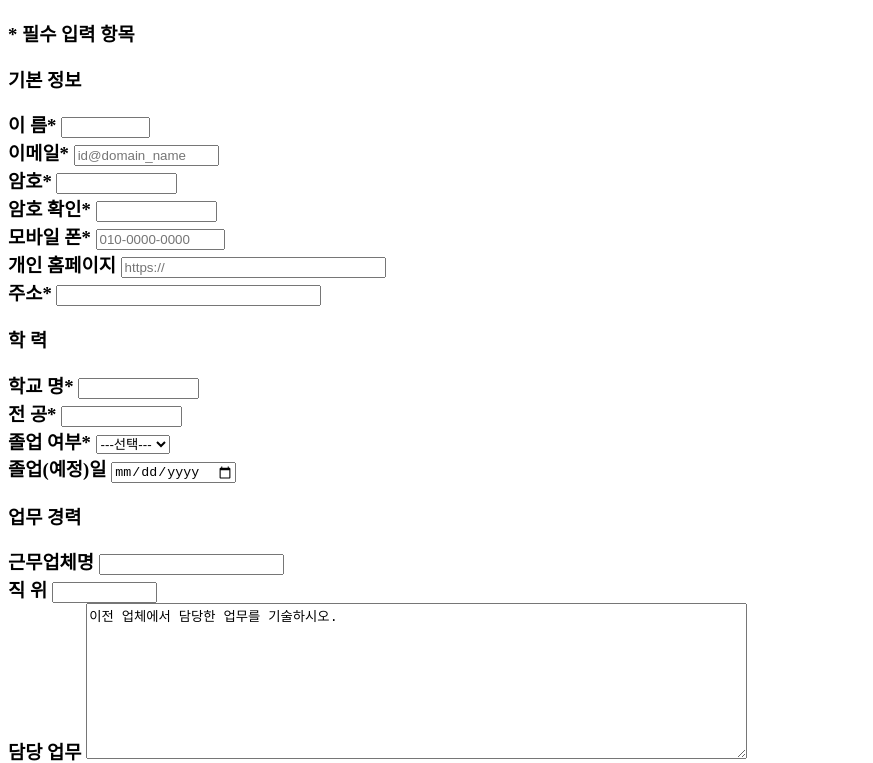
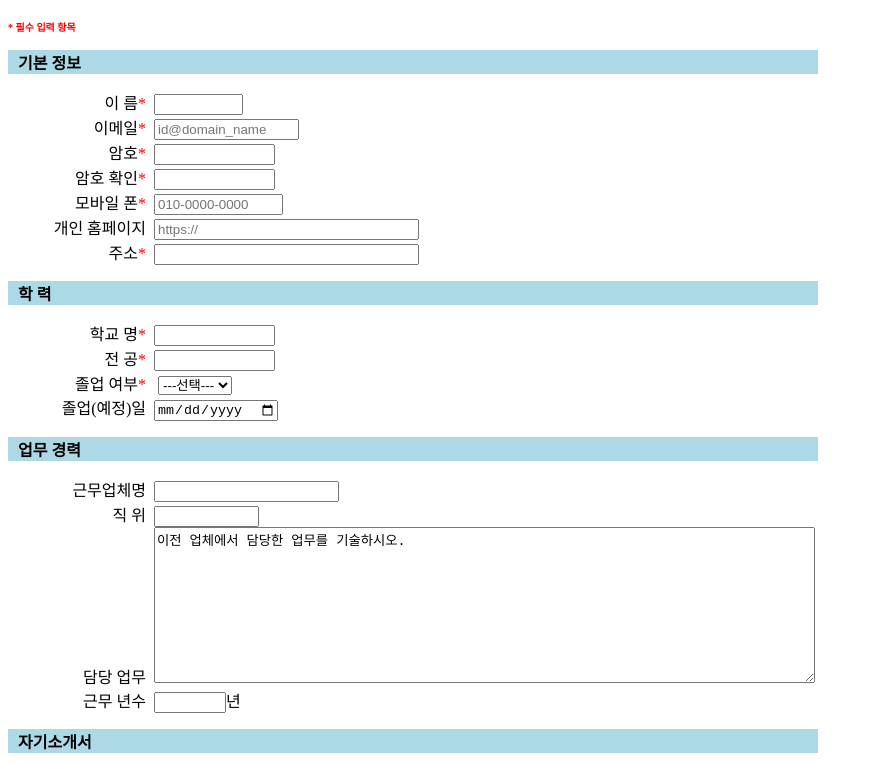
Before and after one commit to joy030925/web_2023, a plain HTML site: page lab/register.html in a window 1280 px wide. Shown: the part 70-833 px from the top of the page, without its empty margins (0-873 px from the left). Drawn offline with Linux system fonts and the light colour scheme.

Commit message:
네번째 commit

```diff
--- a/lab/register.html
+++ b/lab/register.html
@@ -3,37 +3,72 @@
 <head>
     <meta charset="UTF-8">
     <title>취업 정보 계정 만들기</title>
+    <style>
+        h3 {color:red;
+            font-size: 10px}
+        p {font-weight: bold;
+            background-color: lightblue;
+            width: 800px;
+            padding-left: 10px;
+        }
+        label {margin-left: 8px;
+               text-align: right;
+               width: 130px;
+               padding-right: 8px;
+               display: inline-block;
+        }
+        span  {margin-left: 8px;
+               text-align: right;
+               width: 130px;
+               padding-right: 8px;
+               display: inline-block;
+        }
+        #work {display: inline-block;
+        }
+        #submit {margin-left: 200px;
+        }
+        a {color: red;}
+    </style>
 </head>
 <body>
+<form>
 <h1>취업 정보 계정 만들기</h1>
-<h3>* 필수 입력 항목
-    <p>기본 정보</p>
-<label for="user name">이 름*</label>
-<input type="text" id ="user name" size="8"><br>
-<label>이메일* <input type="text" id="email" name="email" size="15" placeholder="id@domain_name"></label><br>
-<label>암호* <input type="password" id="pwd" size="12"></label><br>
-<label>암호 확인* <input type="password" id="pwds" size="12"></label><br>
-<label>모바일 폰* <input type="tel" id="tel" size="13" placeholder="010-0000-0000"></label><br>
-<label>개인 홈페이지 <input type="url" id="url" size="30" placeholder="https://"></label><br>
-  <label>주소* <input type="text" id="address" size="30"></label><br></h3>
-<h3><p>학 력</p>
-<label>학교 명* <input type="text" id="school_name" size="12"></label><br>
-<label>전 공* <input type="text" id="major" size="12"></label><br>
-<label>졸업 여부* <select name="grad" id="grad">
+<h3>* 필수 입력 항목</h3>
+<p>기본 정보</p>
+<div>
+<label for="user name">이 름<a>*</a></label><input type="text" id ="user name" size="8">
+<div><label for="email">이메일<a>*</a></label><input type="text" id="email" name="email" size="15" placeholder="id@domain_name"></div>
+<div><label for="pwd">암호<a>*</a></label><input type="password" id="pwd" size="12"></div>
+<div><label for="pwds">암호 확인<a>*</a></label><input type="password" id="pwds" size="12"></div>
+<div><label for="tel">모바일 폰<a>*</a></label><input type="tel" id="tel" size="13" placeholder="010-0000-0000"></div>
+<div><label for="url">개인 홈페이지</label><input type="url" id="url" size="30" placeholder="https://"></div>
+<div><label for="address">주소<a>*</a></label><input type="text" id="address" size="30"></div>
+</div>
+
+<p>학 력</p>
+<div>
+<label for="school_name">학교 명<a>*</a></label><input type="text" id="school_name" size="12">
+<div><label for="major">전 공<a>*</a></label><input type="text" id="major" size="12"></div>
+<label for="grad">졸업 여부<a>*</a></label> <select name="grad" id="grad">
   <option value="1" selected>---선택---</option>
   <option value="2">졸업예정</option>
   <option value="3">졸업</option>
-</select></label><br>
-  <label>졸업(예정)일 <input type="date" id="date"></label><br></h3>
-<h3><p>업무 경력</p>
-<label>근무업체명 <input type="text" id="business" size="20"></label><br>
-<label>직 위 <input type="text" id="position" size="10"></label><br>
-담당 업무
-<textarea name="commment" id="work" cols="80" rows="10">이전 업체에서 담당한 업무를 기술하시오.</textarea><br>
-    <label>근무 년수 <input type="number" min="0" max="10" step="0.5"></label>년</h3>
-<h3><p>자기소개서</p>
-    <p><label>첨부 파일 <input type="file" id="file"></label></p></h3>
-<input type="submit" value="제 출">
-<input type="reset" value="재작성">
+</select>
+<div><label for="date">졸업(예정)일</label><input type="date" id="date"></div>
+</div>
+
+<p>업무 경력</p>
+<div>
+<div><label for="business">근무업체명</label><input type="text" id="business" size="20"></div>
+<div><label for="position">직 위</label><input type="text" id="position" size="10"></div>
+<span>담당 업무</span><textarea name="commment" id="work" cols="80" rows="10">이전 업체에서 담당한 업무를 기술하시오.</textarea>
+<div><label for="years">근무 년수</label><input type="number" id="years" min="0" max="10" step="0.5">년</div>
+</div>
+
+<p>자기소개서</p>
+<div><label for="file">첨부 파일</label><input type="file" id="file"></div>
+<div id="submit"><input type="submit" value="제 출">
+    <input type="reset" value="재작성"></div>
+</form>
 </body>
 </html>
```
Also changed, not shown: lab/login.html (+2 -0 lines).
